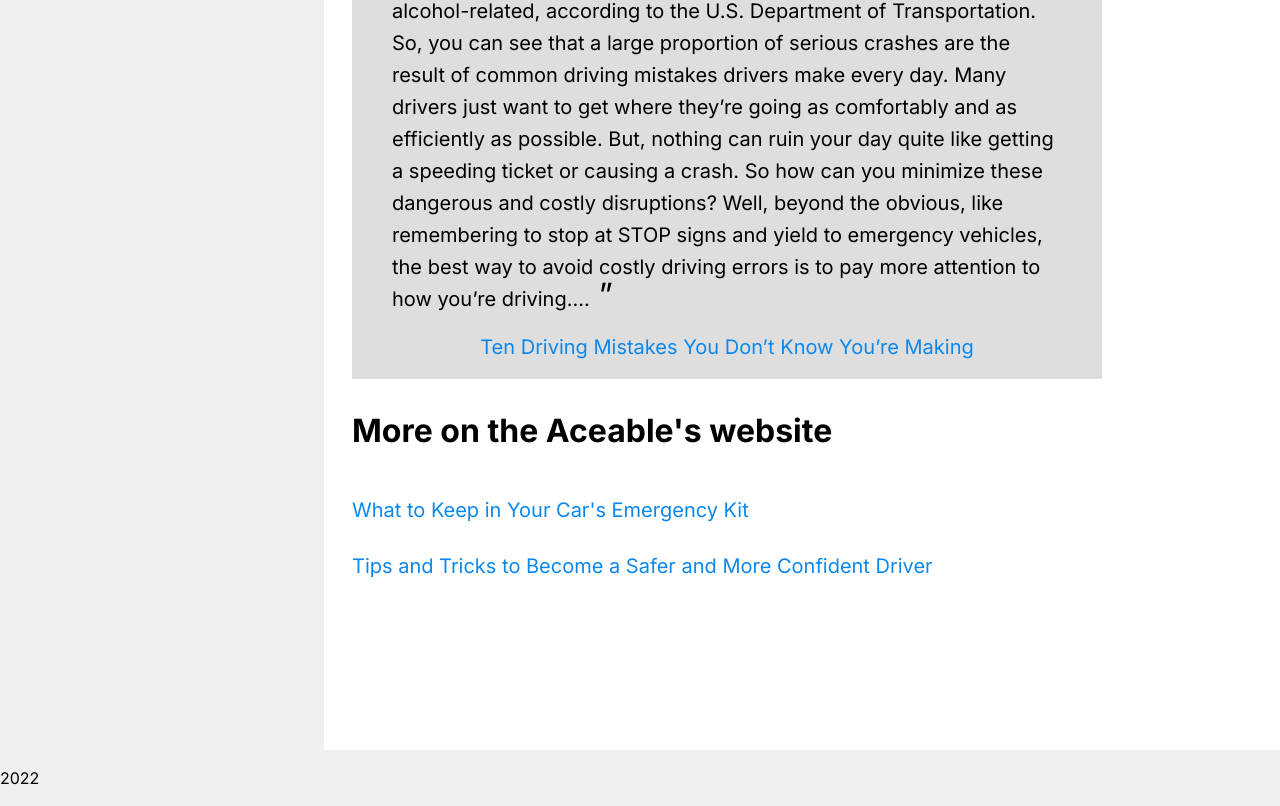
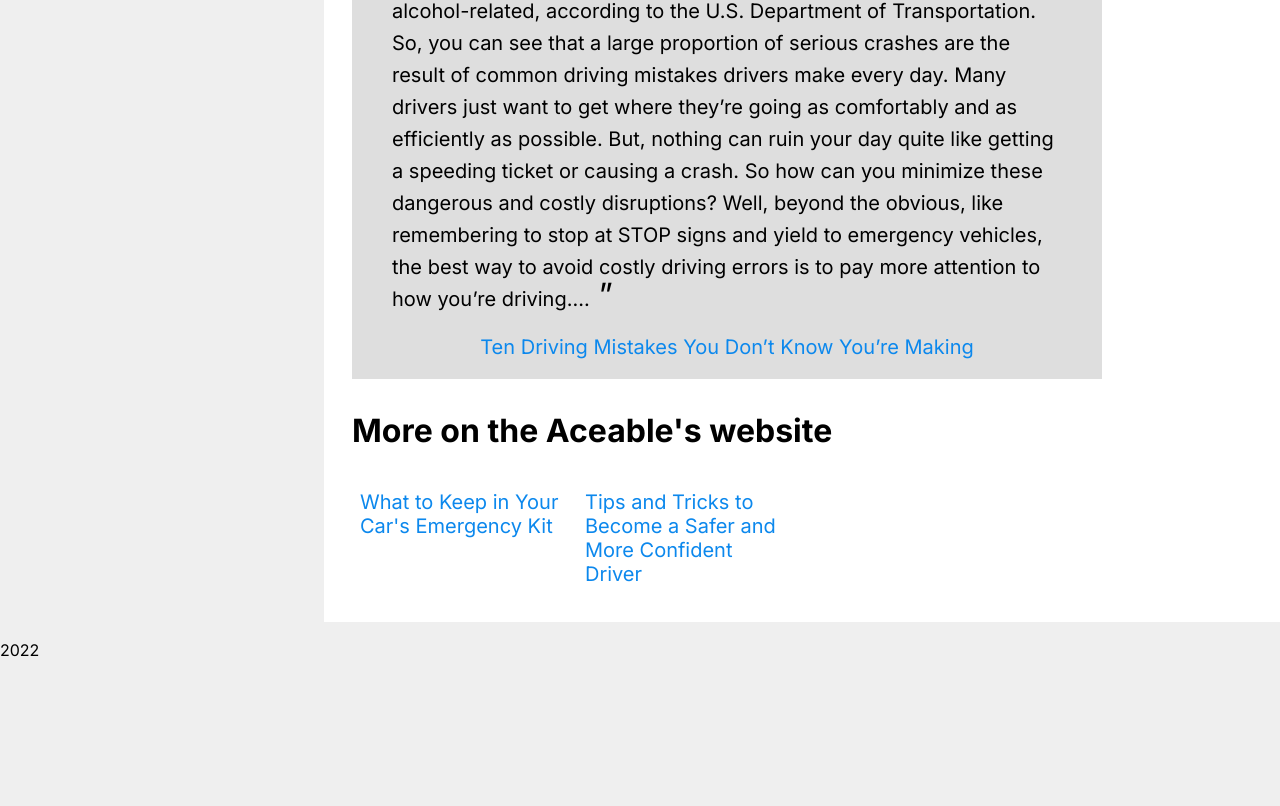
Before and after one commit to cml815/about-a, a React (Create React App) app: page /projects/aceable in a window 1280 px wide. Shown: the part 1062-1868 px from the top of the page. After the commit the page ends 1740 px from the top, so only its background shows below. Built offline with nearby package versions, Linux system fonts and the light colour scheme.

Commit message:
style referral links

```diff
--- a/src/components/Project.jsx
+++ b/src/components/Project.jsx
@@ -51,8 +51,6 @@ export function Project() {
             <a href={project.url2} target="_blank">{project.title2}</a>
             <a href={project.url3} target="_blank">{project.title3}</a>
             <a href={project.url4} target="_blank">{project.title4}</a>
-            <a href={project.url5} target="_blank">{project.title5}</a>
-            <a href={project.url6}>{project.title6}</a>
           </div>
 
         </figure>
--- a/src/components/Project.module.css
+++ b/src/components/Project.module.css
@@ -65,12 +65,14 @@ main {
 
 .urlList {
   display: flex;
-  flex-direction: column;
+  /* flex-direction: column; */
   font-size: 1.5rem;
+
 }
 
 .urlList > a {
-  padding: 1rem 0;
+  padding: .5rem;
+  width: 50%;
 }
 
 @media screen and (min-width: 400px) {
```
